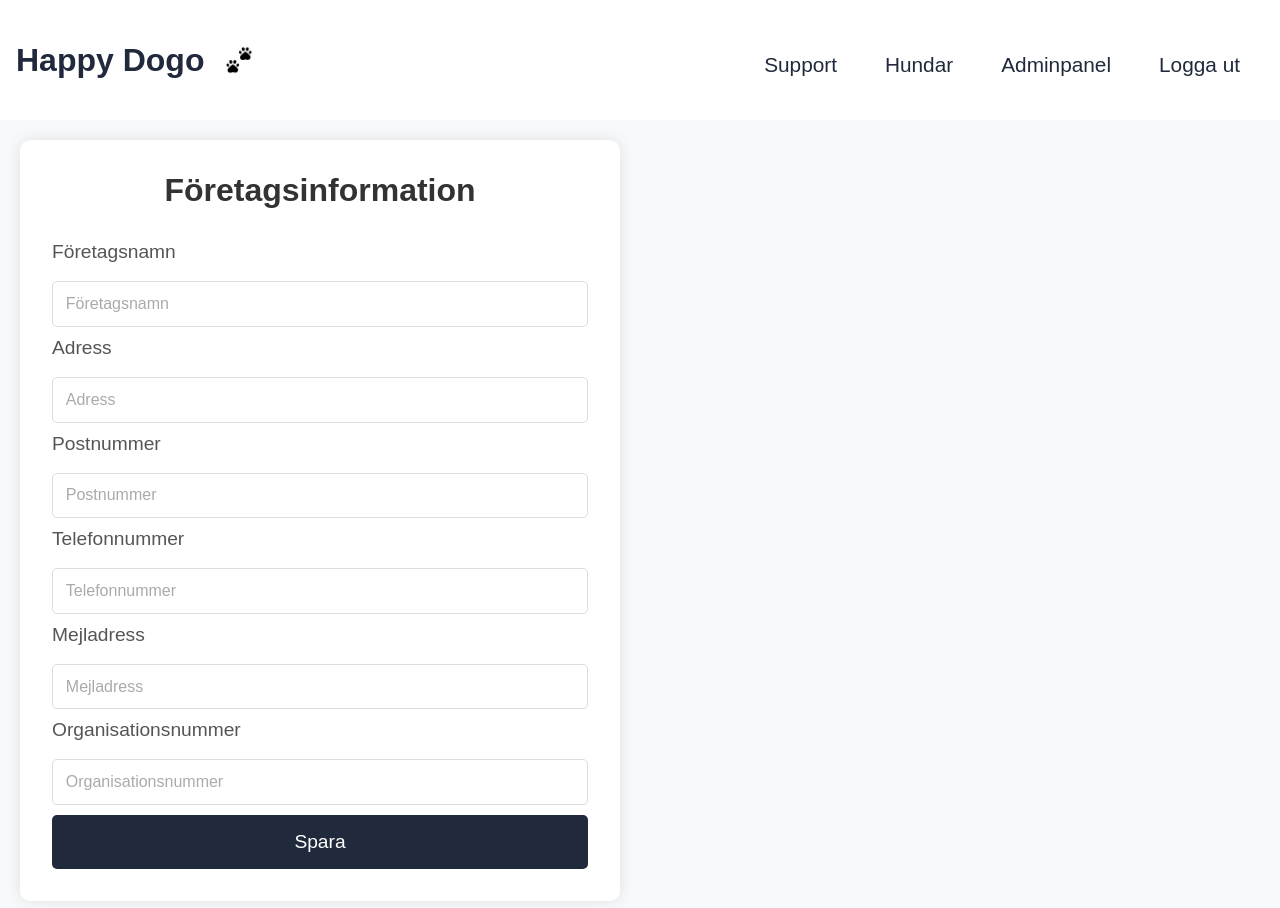
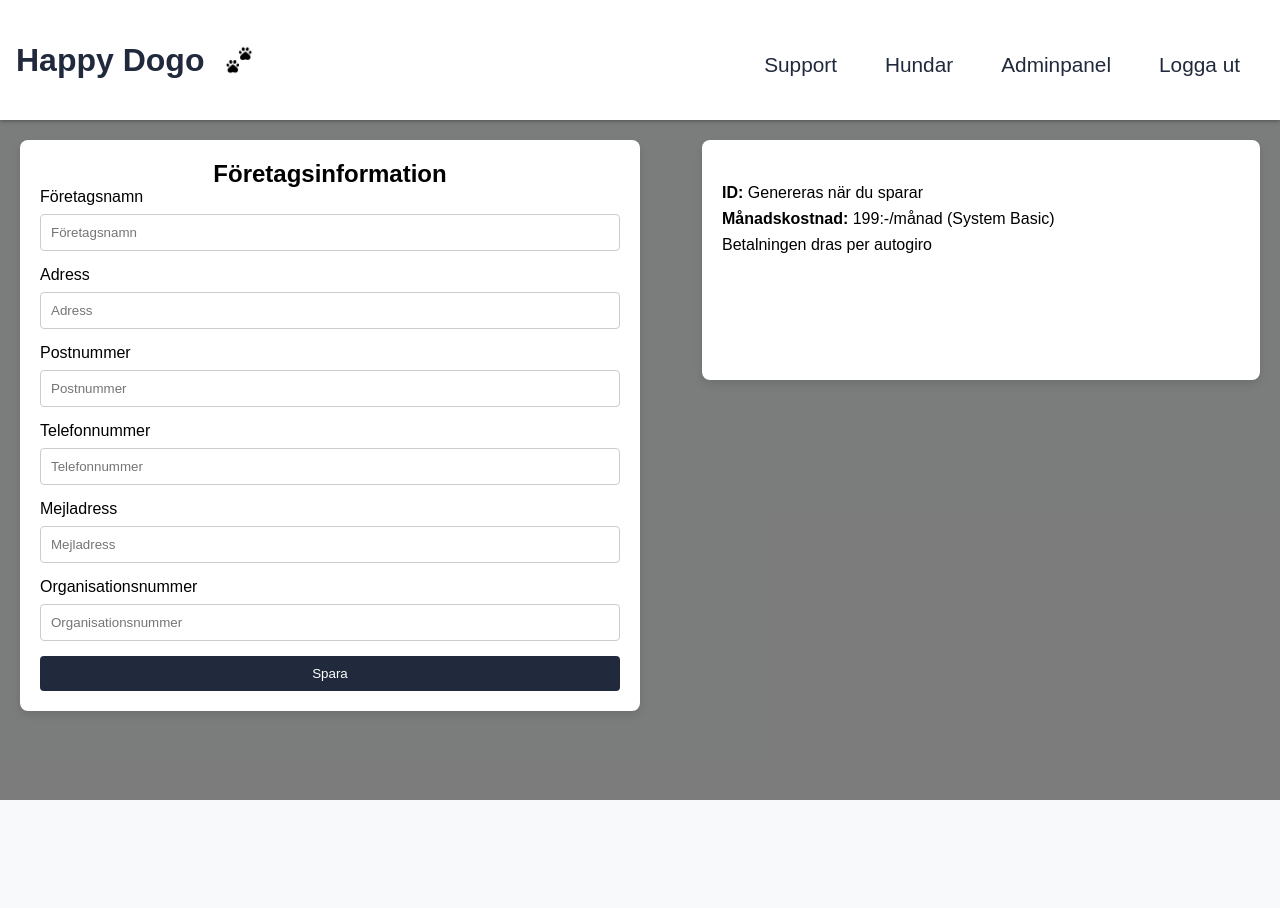
Before and after one commit to ns-develops/Dogcareweb-app-new, a React (Vite) app: page /Dogcareweb-app-new/adminpanel in a window 1280 px wide. Shown: the top 908 px of the page. After the commit the page ends 800 px from the top, so only its background shows below. Built offline with nearby package versions, Linux system fonts and the light colour scheme.

Commit message:
small fix adminpanel

```diff
--- a/src/pages/Adminpanel.css
+++ b/src/pages/Adminpanel.css
@@ -1,80 +1,72 @@
-body {
-    background-color: #f8f9fa;
-    margin: 0;
-    padding: 0;
-    font-family: 'Poppins', sans-serif;
+.admin-panel {
+    display: flex;
+    justify-content: space-between;
+    gap: 20px;
+    padding: 20px;
   }
 
-  .admin-panel {
-    display: flex;
-    justify-content: center;
-    align-items: flex-start;
-    flex-direction: column;
-    background-color: #f8f9fa;
+  .form-container {
+    flex: 1;
+    max-width: 50%;
+    background-color: #ffffff;
     padding: 20px;
-    margin-top: 0px;
+    border-radius: 8px;
+    box-shadow: 0 4px 8px rgba(0, 0, 0, 0.1);
   }
 
-  .admin-panel .form-container {
-    background-color: #fff;
-    padding: 2rem;
-    border-radius: 10px;
-    box-shadow: 0 0 15px rgba(0, 0, 0, 0.1);
-    width: 100%;
-    max-width: 600px;
+  h2 {
+    text-align: center;
   }
 
-  .admin-panel h1 {
-    font-size: 2.5rem;
-    color: #333;
-    text-align: center;
-    margin-bottom: 1rem;
+  label {
+    display: block;
+    margin-bottom: 8px;
   }
 
-  .admin-panel .form-container h2 {
-    font-size: 2rem;
-    color: #333;
-    text-align: center;
-    margin-bottom: 2rem;
+  input {
+    width: 100%;
+    padding: 10px;
+    margin-bottom: 15px;
+    border: 1px solid #ccc;
+    border-radius: 4px;
   }
 
-  .admin-panel label {
-    font-size: 1.2rem;
-    color: #555;
-    margin-bottom: 0.5rem;
-    display: block;
-  }
-
-  .admin-panel input {
+  button {
     width: 100%;
-    padding: 0.8rem;
-    margin: 10px 0;
-    border: 1px solid #ddd;
-    border-radius: 5px;
-    font-size: 1rem;
-  }
-
-  .admin-panel button {
-    width: 100%;
-    padding: 1rem;
+    padding: 10px;
     background-color: #212a3c;
     color: white;
     border: none;
-    border-radius: 5px;
-    font-size: 1.2rem;
+    border-radius: 4px;
     cursor: pointer;
-    margin-top: 0rem;
   }
 
-  .admin-panel button:hover {
+  button:hover {
     background-color: #212a3c;
   }
 
-  .admin-panel input:focus {
-    outline: none;
-    border-color: #212a3c;
+
+  .info-box {
+    flex: 1;
+    max-width: 45%;
+    background-color: #ffffff;
+    padding: 20px;
+    border-radius: 8px;
+    box-shadow: 0 4px 8px rgba(0, 0, 0, 0.1);
+    height: 30vh;
+    overflow: hidden;
   }
 
-  .admin-panel input::placeholder {
-    color: #aaa;
+  .info-box h3 {
+    text-align: center;
+    margin-bottom: 20px;
   }
+
+  .info-box p {
+    font-size: 16px;
+    line-height: 1.6;
+  }
+
+  .info-box strong {
+    font-weight: bold;
+  }
--- a/src/pages/Adminpanel.jsx
+++ b/src/pages/Adminpanel.jsx
@@ -20,33 +20,26 @@ function Adminpanel() {
     });
   };
 
-
   const generateUniqueId = () => {
     const timestamp = Date.now();
     const randomPart = Math.floor(Math.random() * 1000);
     return `org-${timestamp}-${randomPart}`;
   };
 
-
   const handleSubmit = (e) => {
     e.preventDefault();
 
-
     const newId = generateUniqueId();
-
 
     setFormData({
       ...formData,
       id: newId,
     });
 
-
     console.log('New Organization Info:', {
       ...formData,
       id: newId,
     });
-
-
   };
 
   return (
@@ -111,6 +104,13 @@ function Adminpanel() {
           <button type="submit">Spara</button>
         </form>
       </div>
+
+      <div className="info-box">
+        <h3></h3>
+        <p><strong>ID:</strong> {formData.id || 'Genereras när du sparar'}</p>
+        <p><strong>Månadskostnad:</strong> 199:-/månad (System Basic)</p>
+        <p>Betalningen dras per autogiro</p>
+      </div>
     </div>
   );
 }
--- a/src/pages/HundDetaljer.jsx
+++ b/src/pages/HundDetaljer.jsx
@@ -24,7 +24,7 @@ const HundDetaljer = () => {
     <div className='container'>
       <Link to="/" className="back-link">Tillbaka</Link>
       {!dog ? (
-        <h1 className="text-center">Laddar...</h1>
+        <h1>Laddar...</h1>
       ) : (
         <article className="border border-blue-500 p-5 rounded my-10">
           <img src={dog.img} loading="lazy" style={{ height: '300px', width: '300px', objectFit: 'cover' }} className="rounded md:h-72 w-full object-cover" alt={`Dog: ${dog.name}`} />
--- a/src/pages/LoggaIn.jsx
+++ b/src/pages/LoggaIn.jsx
@@ -7,7 +7,7 @@ function LoggaIn() {
 
   const handleSubmit = (e) => {
     e.preventDefault();
-    // Hantera inloggning här
+
   };
 
   return (
```
Also changed, not shown: src/pages/LoggaIn.css (line endings or trailing spaces).
